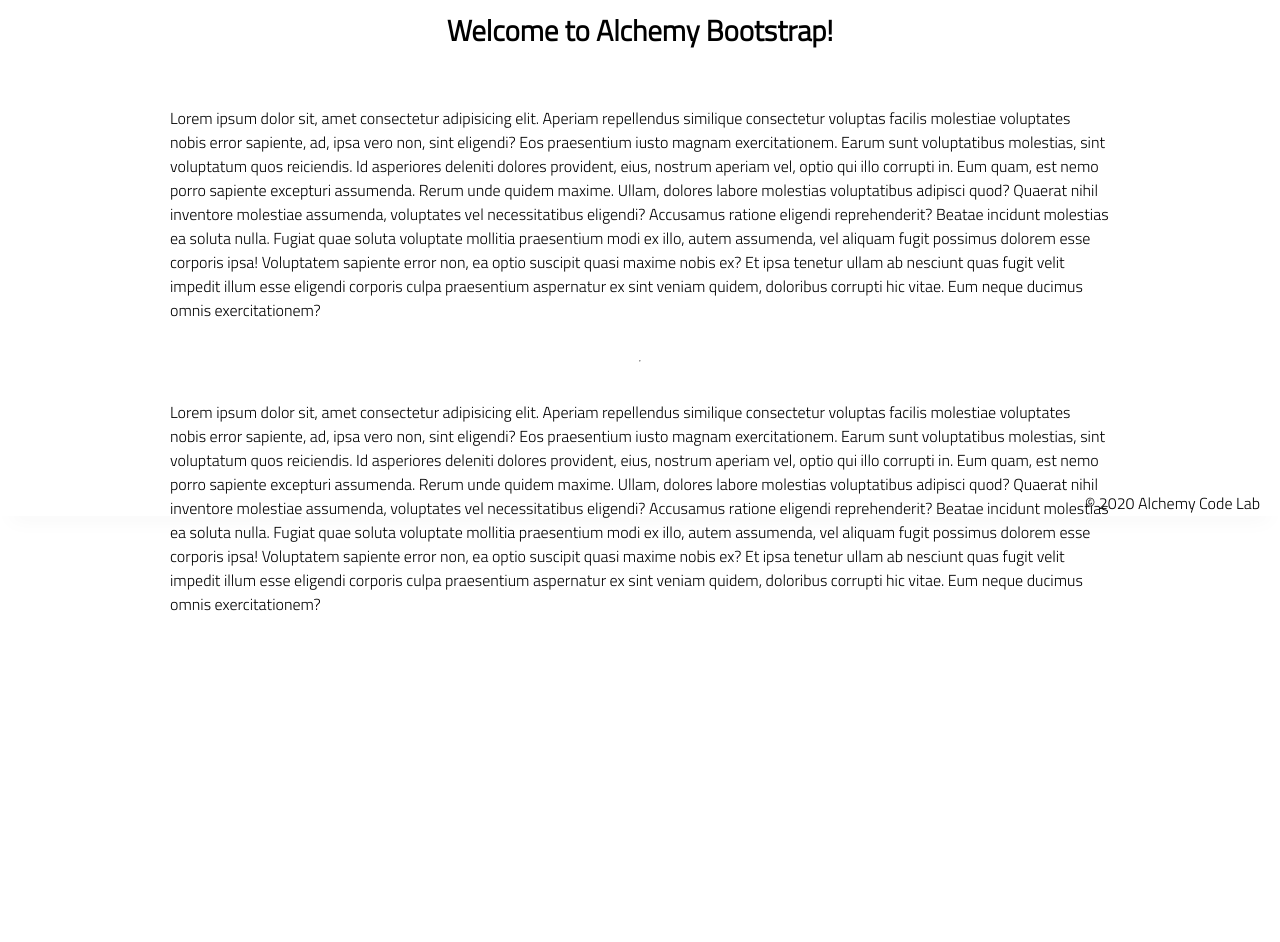
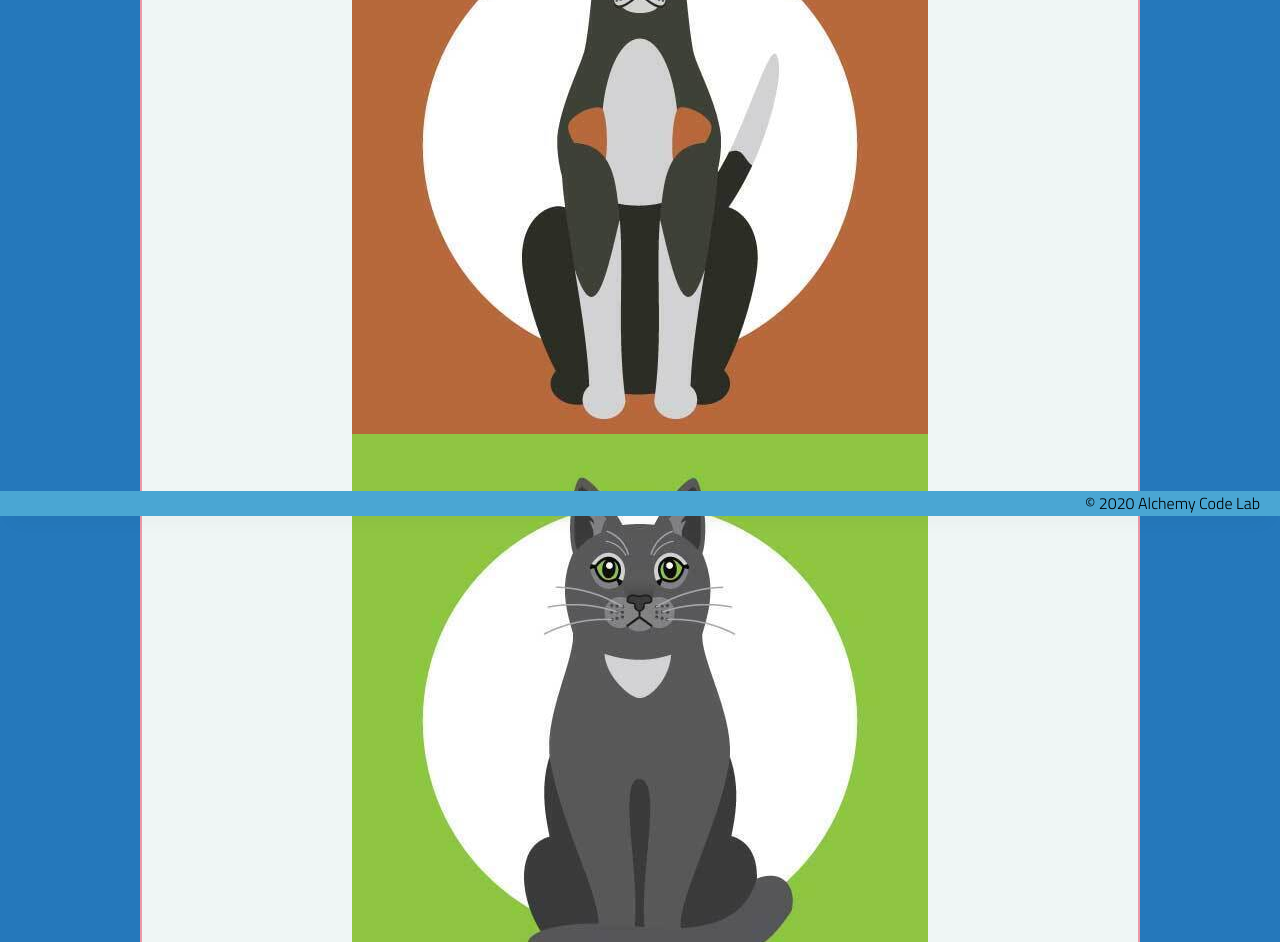
Before and after one commit to Trevor-Rezac/LAB-03b-Animal-Farm.v2, a website: page index.html in a window 1280 px wide. Shown: the part 284-1226 px from the top of the page. Before the commit the page ends 990 px from the top, so only its background shows below. Drawn offline with Linux system fonts and the light colour scheme.

Commit message:
added imgs, sounds, and event listeners

```diff
--- a/app.js
+++ b/app.js
@@ -1,4 +1,12 @@
 // import functions and grab DOM elements
+const dogSound = document.getElementById('dog-sound');
+const dogImage = document.getElementById('dog-image');
+
+const catSound = document.getElementById('cat-sound');
+const catImage = document.getElementById('cat-image');
+
+const horseSound = document.getElementById('horse-sound');
+const horseImage = document.getElementById('horse-image');
 
 // initialize global state
 
@@ -6,3 +14,15 @@
   // get user input
   // use user input to update state
   // update DOM to reflect the new state
+
+dogImage.addEventListener('click', () => {
+  dogSound.play();
+});
+
+catImage.addEventListener('click', () => {
+  catSound.play();
+});
+
+horseImage.addEventListener('click', () => {
+  horseSound.play();
+});
--- a/index.html
+++ b/index.html
@@ -8,8 +8,11 @@
     <!-- Fonts -->
     <link href="https://fonts.googleapis.com/css2?family=Titillium+Web:wght@300&display=swap" rel="stylesheet">
     <!-- Stylesheets -->
+    <!-- first sheet is root style sheet -->
     <link rel="stylesheet" href="./styles/reset.css">
+    <!-- styles used in every page in the app  -->
     <link rel="stylesheet" href="./styles/style.css">
+
     <link rel="stylesheet" href="./styles/home.css">
     <title>Document</title>
 </head>
@@ -21,47 +24,15 @@
         </div>
     </header>
     <main>
-        <section class="main-section">
-            <img class="main-logo" src="./assets/alchemy-logo.png" />
-            <h2>
-                Welcome to Alchemy Bootstrap!
-            </h2>
+        <section class="image-section">
+            <audio src="./assets/dog.wav" id="dog-sound"></audio>
+            <img src="./assets/dog.jpeg" alt="dog image" id="dog-image" class="animal-image">
 
-            <p>
-                Lorem ipsum dolor sit, amet consectetur adipisicing elit. Aperiam repellendus similique consectetur
-                voluptas facilis molestiae voluptates nobis error sapiente, ad, ipsa vero non, sint eligendi? Eos
-                praesentium iusto magnam exercitationem.
-                Earum sunt voluptatibus molestias, sint voluptatum quos reiciendis. Id asperiores deleniti dolores
-                provident, eius, nostrum aperiam vel, optio qui illo corrupti in. Eum quam, est nemo porro sapiente
-                excepturi assumenda.
-                Rerum unde quidem maxime. Ullam, dolores labore molestias voluptatibus adipisci quod? Quaerat nihil
-                inventore molestiae assumenda, voluptates vel necessitatibus eligendi? Accusamus ratione eligendi
-                reprehenderit? Beatae incidunt molestias ea soluta nulla.
-                Fugiat quae soluta voluptate mollitia praesentium modi ex illo, autem assumenda, vel aliquam fugit
-                possimus dolorem esse corporis ipsa! Voluptatem sapiente error non, ea optio suscipit quasi maxime nobis
-                ex?
-                Et ipsa tenetur ullam ab nesciunt quas fugit velit impedit illum esse eligendi corporis culpa
-                praesentium aspernatur ex sint veniam quidem, doloribus corrupti hic vitae. Eum neque ducimus omnis
-                exercitationem?
-            </p>
-            <hr />
-            <p>
-                Lorem ipsum dolor sit, amet consectetur adipisicing elit. Aperiam repellendus similique consectetur
-                voluptas facilis molestiae voluptates nobis error sapiente, ad, ipsa vero non, sint eligendi? Eos
-                praesentium iusto magnam exercitationem.
-                Earum sunt voluptatibus molestias, sint voluptatum quos reiciendis. Id asperiores deleniti dolores
-                provident, eius, nostrum aperiam vel, optio qui illo corrupti in. Eum quam, est nemo porro sapiente
-                excepturi assumenda.
-                Rerum unde quidem maxime. Ullam, dolores labore molestias voluptatibus adipisci quod? Quaerat nihil
-                inventore molestiae assumenda, voluptates vel necessitatibus eligendi? Accusamus ratione eligendi
-                reprehenderit? Beatae incidunt molestias ea soluta nulla.
-                Fugiat quae soluta voluptate mollitia praesentium modi ex illo, autem assumenda, vel aliquam fugit
-                possimus dolorem esse corporis ipsa! Voluptatem sapiente error non, ea optio suscipit quasi maxime nobis
-                ex?
-                Et ipsa tenetur ullam ab nesciunt quas fugit velit impedit illum esse eligendi corporis culpa
-                praesentium aspernatur ex sint veniam quidem, doloribus corrupti hic vitae. Eum neque ducimus omnis
-                exercitationem?
-            </p>
+            <audio src="./assets/cat.wav" id="cat-sound"></audio>
+            <img src="./assets/cat.jpeg" alt="cat image" id="cat-image" class="animal-image">
+
+            <audio src="./assets/horse.wav" id="horse-sound"></audio>
+            <img src="./assets/horse.jpeg" alt="horse image" id="horse-image" class="animal-image">
 
         </section>
     </main>
--- a/styles/style.css
+++ b/styles/style.css
@@ -1,11 +1,11 @@
 
 body {
     /* https://coolors.co/generate and click export -> scss to get the colors to copy and paste below*/
-    /* --color1: hsla(349, 69%, 76%, 1);
+    --color1: hsla(349, 69%, 76%, 1);
     --color2: hsla(207, 67%, 44%, 1);
     --color3: hsla(200, 61%, 56%, 1);
     --color4: hsla(187, 41%, 94%, 1);
-    --color5: hsla(170, 28%, 95%, 1); */
+    --color5: hsla(170, 28%, 95%, 1);
 
     /* --color1: hsla(45, 86%, 83%, 1);
     --color2: hsla(135, 65%, 98%, 1);
```
Also changed, not shown: README.md, assets/cat.jpeg (added), assets/dog.jpeg (added), assets/horse.jpeg (added), 3 other files.
